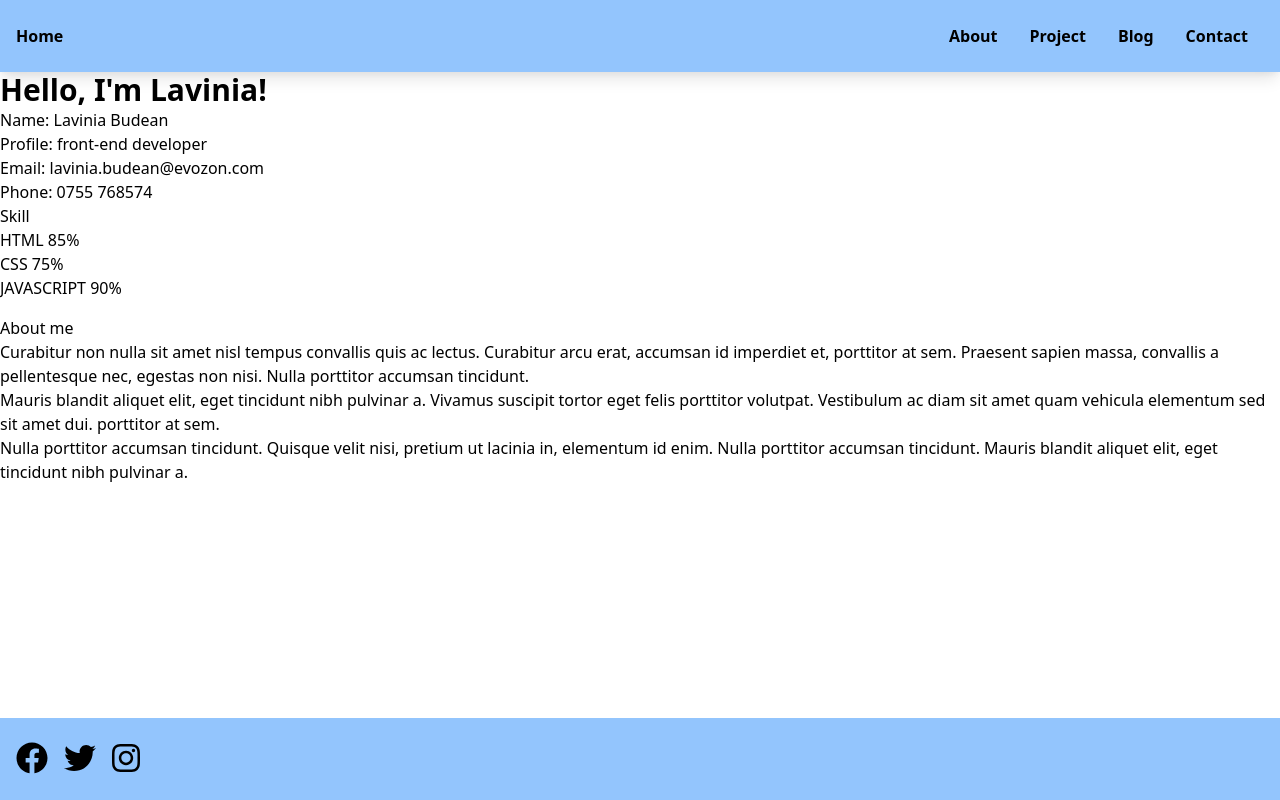
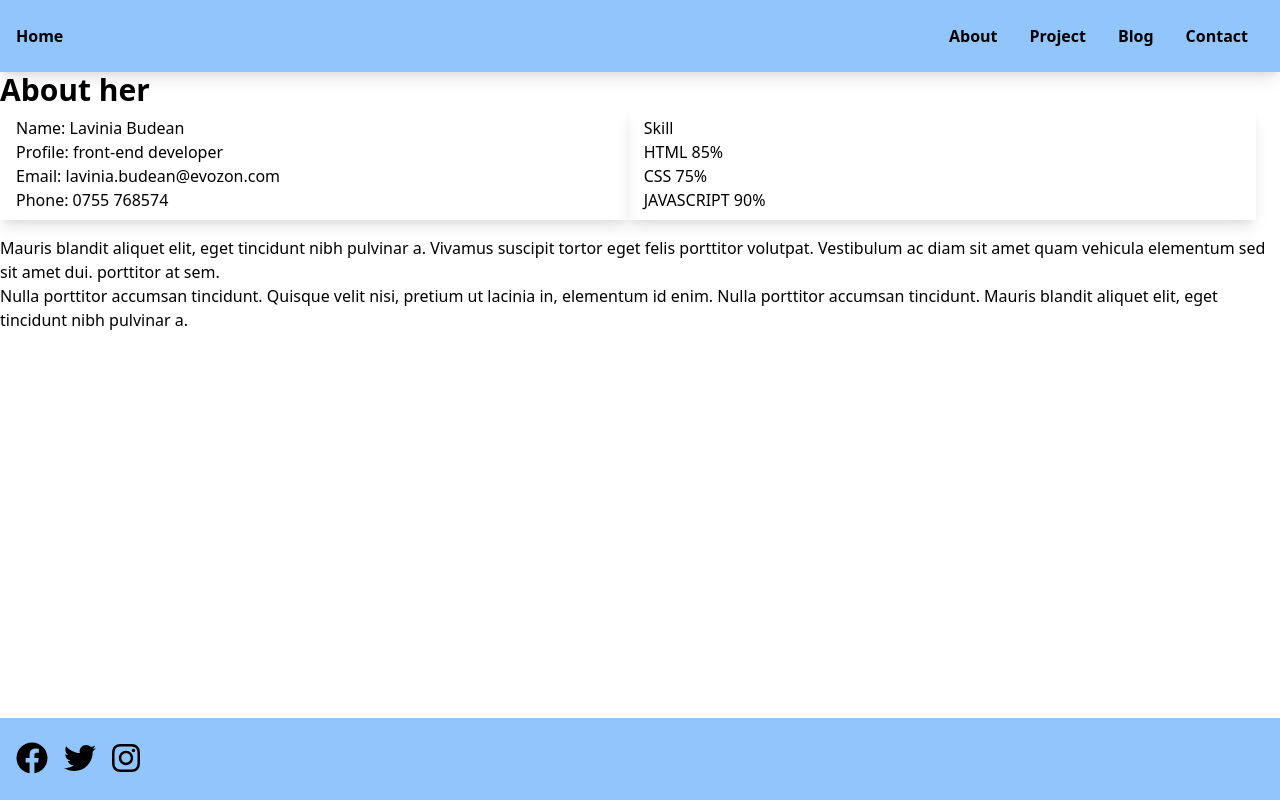
Before and after one commit to lavinialavi/individualPj, a React (Create React App) app in the folder blog/: page /about in a window 1280 px wide. Built offline with nearby package versions, Linux system fonts and the light colour scheme.

Commit message:
"fix my brain"

```diff
--- a/blog/src/components/About.js
+++ b/blog/src/components/About.js
@@ -1,14 +1,18 @@
 import React from 'react';
 import Layout from './Layout'
 
+
+
 function About(props) {
-    return (
-        <Layout>
+  return <Layout>
     <div className="container mx-auto">
-            <h1 className="font-bold text-3xl" >Hello, I'm Lavinia!</h1>
+      <h1 className="font-bold text-3xl"> About her</h1>
       <div className="flex">
-                      <div className="col-sm-6 col-md-7">
-                        <div className="about-info">
+
+        <div className="w-full md:w-1/2">
+          <div className="flex flex-col shadow-lg px-4 py-2 ">
+            <div className="flex flex-no-wrap mr-6">
+              <div className="w-1/2 mr-6" className="about-info">
                 <p><span className="title-s">Name: </span> <span>Lavinia Budean</span></p>
                 <p><span className="title-s">Profile: </span> <span>front-end developer</span></p>
                 <p><span className="title-s">Email: </span> <span>lavinia.budean@evozon.com</span></p>
@@ -16,34 +20,30 @@ function About(props) {
               </div>
             </div>
           </div>
-                    <div className="skill-mf">
+        </div>
+        <div className="skill-mf w-1/2 mr-6  shadow-lg px-4 py-2">
           <p className="title-s">Skill</p>
           <span>HTML</span> <span className="pull-right">85%</span>
           <div className="progress">
-                        <div className="progress-bar" role="progressbar" style={{width: '85%'}} aria-valuenow={85} aria-valuemin={0} aria-valuemax={100} />
+            <div className="progress-bar" role="progressbar" style={{ width: '85%' }} aria-valuenow={85} aria-valuemin={0} aria-valuemax={100} />
           </div>
           <span>CSS</span> <span className="pull-right">75%</span>
           <div className="progress">
-                        <div className="progress-bar" role="progressbar" style={{width: '75%'}} aria-valuenow={75} aria-valuemin={0} aria-valuemax={100} />
+            <div className="progress-bar" role="progressbar" style={{ width: '75%' }} aria-valuenow={75} aria-valuemin={0} aria-valuemax={100} />
           </div>
           <span>JAVASCRIPT</span> <span className="pull-right">90%</span>
           <div className="progress">
-                        <div className="progress-bar" role="progressbar" style={{width: '90%'}} aria-valuenow={90} aria-valuemin={0} aria-valuemax={100} />
+            <div className="progress-bar" role="progressbar" style={{ width: '90%' }} aria-valuenow={90} aria-valuemin={0} aria-valuemax={100} />
           </div>
         </div>
       </div>
       <div className="col-md-6">
         <div className="about-me pt-4 pt-md-0">
           <div className="title-box-2">
-                        <h5 className="title-left">
-                          About me
-                        </h5>
+
           </div>
           <p className="lead">
-                        Curabitur non nulla sit amet nisl tempus convallis quis ac lectus. Curabitur arcu erat, accumsan id
-                        imperdiet et, porttitor
-                        at sem. Praesent sapien massa, convallis a pellentesque nec, egestas non nisi. Nulla
-                        porttitor accumsan tincidunt.
+
                       </p>
           <p className="lead">
             Mauris blandit aliquet elit, eget tincidunt nibh pulvinar a. Vivamus suscipit tortor eget felis
@@ -58,10 +58,11 @@ function About(props) {
 
         </div>
       </div>
+
+    </div>
+
   </Layout>
-    )
 }
 
 
-
 export default About;
--- a/blog/src/components/Home.js
+++ b/blog/src/components/Home.js
@@ -32,7 +32,7 @@ function Home(props) {
 
             <Player
         playsInline
-        poster="/media/coffee.png"
+         className ="mx-auto w-full md:w-8/12 "  poster="/media/video.mp4"
 
         fluid={false}
         width={600}
--- a/blog/src/components/Project.js
+++ b/blog/src/components/Project.js
@@ -9,8 +9,8 @@ function Project(props) {
         <Layout >
             <h1>{props.title}</h1>
             <small>{props.rules}</small>
-            <h3 className="font-bold">A little project I have worked on {props.author} </h3>
-            <Codepan>
+            <h3 className="font-bold colorlib-heading animate-box fadeInUp animated">A little project I have worked on {props.author} </h3>
+            <Codepan className="timeline-entry animate-box fadeInLeft animated">
 
             </Codepan>
             {props.children}
```
Also changed, not shown: blog/src/components/Instagram.js (added, +13 -0 lines), blog/src/media/lavv1.jpg (added). Lines whose indentation alone changed are shown as unchanged.
